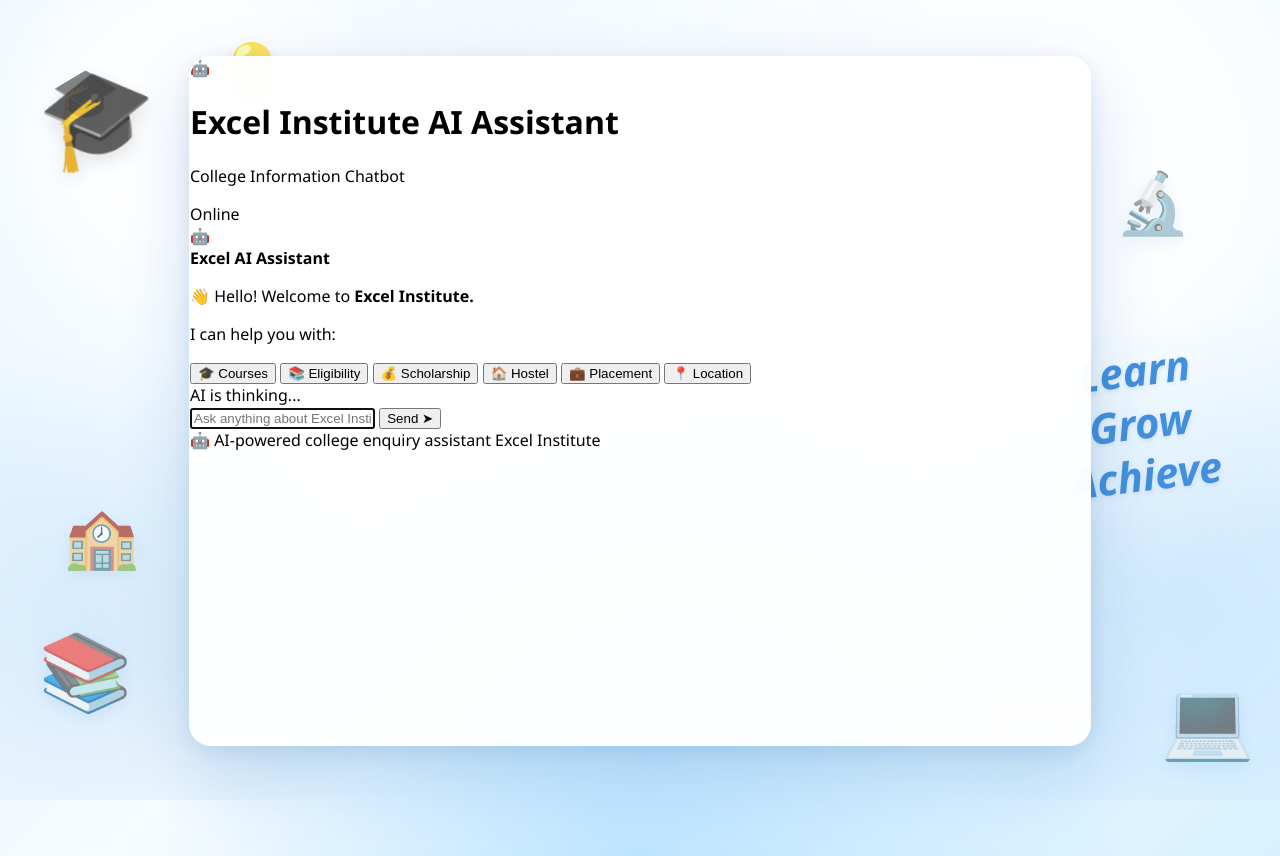
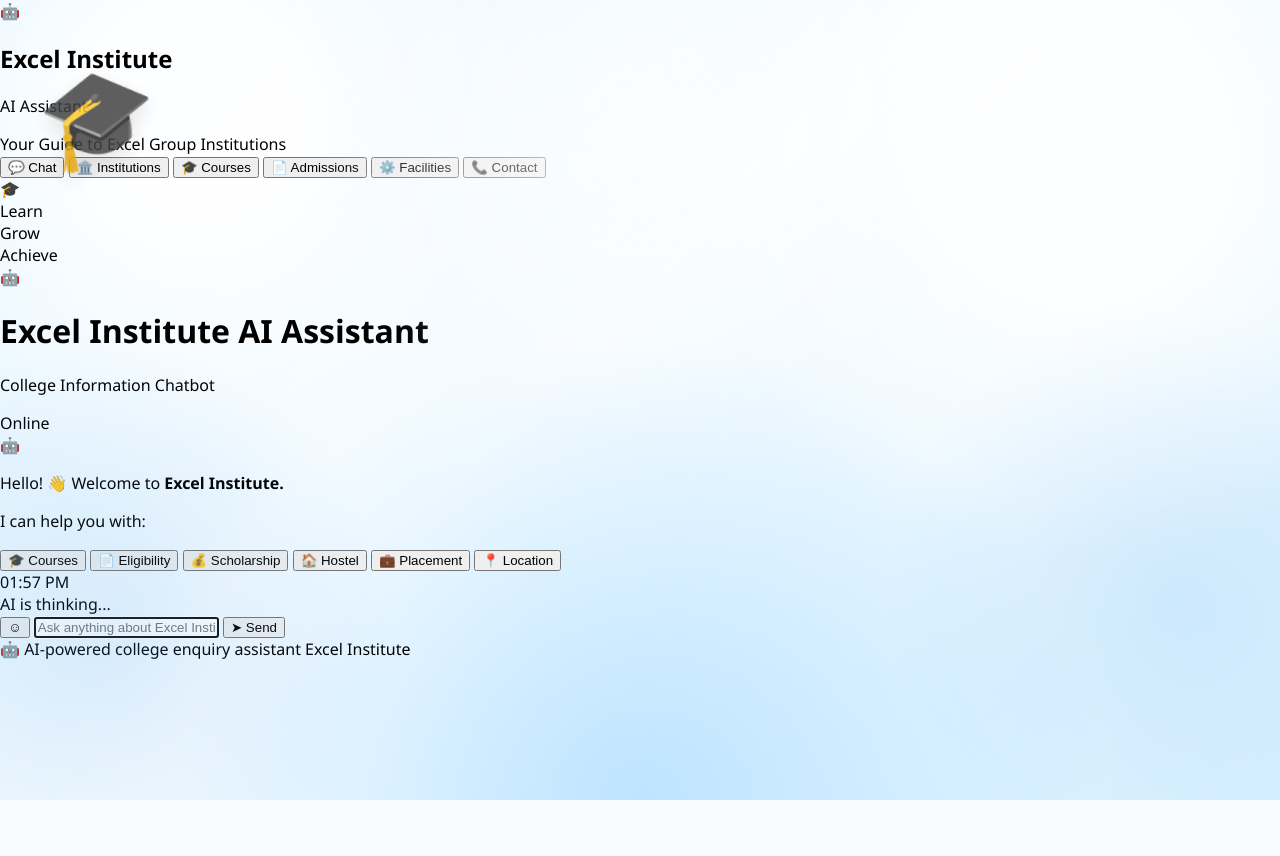
Before and after one commit to Prsasanth9644/excel-institute-ai-chatbot, a Flask app: page / in a window 1280 px wide. After the commit the page ends 800 px from the top, so only its background shows below. Run offline with Flask 3, Linux system fonts and the light colour scheme.

Commit message:
Refactor HTML structure and improve layout

```diff
--- a/templates/index.html
+++ b/templates/index.html
@@ -1,71 +1,120 @@
 <!DOCTYPE html>
 <html lang="en">
-
 <head>
-
     <meta charset="UTF-8">
-
-    <meta name="viewport"
-          content="width=device-width, initial-scale=1.0">
+    <meta name="viewport" content="width=device-width, initial-scale=1.0">
 
     <title>Excel Institute AI Assistant</title>
 
     <link rel="stylesheet"
           href="{{ url_for('static', filename='style.css') }}">
-
 </head>
-
 
 <body>
 
-    <!-- EDUCATION BACKGROUND -->
-    <div class="education-bg">
+<div class="app">
 
-        <div class="edu-icon graduation">🎓</div>
-        <div class="edu-icon books">📚</div>
-        <div class="edu-icon bulb">💡</div>
-        <div class="edu-icon science">🔬</div>
-        <div class="edu-icon laptop">💻</div>
-        <div class="edu-icon notebook">📖</div>
-        <div class="edu-icon school">🏫</div>
+    <!-- ================= SIDEBAR ================= -->
 
-        <div class="learn-text">
-            Learn<br>
-            Grow<br>
-            Achieve
+    <aside class="sidebar">
+
+        <div class="brand">
+
+            <div class="brand-icon">
+                🤖
+            </div>
+
+            <div>
+                <h2>Excel Institute</h2>
+                <p>AI Assistant</p>
+            </div>
+
+        </div>
+
+        <div class="side-description">
+            Your Guide to Excel Group Institutions
+        </div>
+
+
+        <nav class="menu">
+
+            <button class="menu-item active"
+                    onclick="showSection('chat')">
+                💬
+                <span>Chat</span>
+            </button>
+
+            <button class="menu-item"
+                    onclick="askQuestion('What institutions are available in Excel Group?')">
+                🏛️
+                <span>Institutions</span>
+            </button>
+
+            <button class="menu-item"
+                    onclick="askQuestion('What courses are available?')">
+                🎓
+                <span>Courses</span>
+            </button>
+
+            <button class="menu-item"
+                    onclick="askQuestion('What is the admission procedure?')">
+                📄
+                <span>Admissions</span>
+            </button>
+
+            <button class="menu-item"
+                    onclick="askQuestion('What facilities are available?')">
+                ⚙️
+                <span>Facilities</span>
+            </button>
+
+            <button class="menu-item"
+                    onclick="askQuestion('What is the contact information?')">
+                📞
+                <span>Contact</span>
+            </button>
+
+        </nav>
+
+
+        <div class="sidebar-bottom">
+
+            <div class="graduation-icon">
+                🎓
+            </div>
+
+            <div>Learn</div>
+            <div>Grow</div>
+            <div>Achieve</div>
+
+        </div>
+
+    </aside>
+
+
+    <!-- ================= MAIN CHAT ================= -->
+
+    <main class="chat-panel">
+
+        <!-- HEADER -->
+
+        <header class="chat-header">
+
+            <div class="header-left">
+
+                <div class="header-bot">
+                    🤖
+                </div>
+
+                <div>
+                    <h1>Excel Institute AI Assistant</h1>
+                    <p>College Information Chatbot</p>
                 </div>
 
             </div>
 
 
-    <!-- MAIN CHATBOT -->
-
-    <div class="chat-container">
-
-
-        <!-- HEADER -->
-
-        <div class="chat-header">
-
-            <div class="bot-logo">
-                🤖
-            </div>
-
-
-            <div class="header-text">
-
-                <h1>
-                    Excel Institute AI Assistant
-                </h1>
-
-                <p>
-                    College Information Chatbot
-                </p>
-
-            </div>
-
-
-            <div class="online-status">
+            <div class="online">
 
                 <span></span>
 
@@ -73,84 +122,61 @@
 
             </div>
 
-        </div>
-
+        </header>
 
 
         <!-- CHAT AREA -->
 
-        <div
-            class="chat-box"
-            id="chat-box"
-        >
+        <section class="chat-box"
+                 id="chat-box">
 
-            <div class="message bot-message">
 
-                <div class="message-icon">
+            <!-- BOT WELCOME MESSAGE -->
+
+            <div class="message-row bot-row">
+
+                <div class="avatar">
                     🤖
                 </div>
 
 
-                <div class="message-content">
+                <div>
 
-                    <strong>
-                        Excel AI Assistant
-                    </strong>
-
+                    <div class="message bot-message">
 
                         <p>
-                        👋 Hello! Welcome to
-                        <b>Excel Institute.</b>
+                            Hello! 👋 Welcome to
+                            <strong>Excel Institute.</strong>
                         </p>
-
 
                         <p>
                             I can help you with:
                         </p>
 
 
-                    <!-- QUICK BUTTONS -->
+                        <div class="quick-buttons">
 
-                    <div class="quick-topics">
-
-                        <button
-                            onclick="askQuestion('What courses are available?')"
-                        >
+                            <button onclick="askQuestion('What courses are available?')">
                                 🎓 Courses
                             </button>
 
-
-                        <button
-                            onclick="askQuestion('BCA eligibility')"
-                        >
-                            📚 Eligibility
+                            <button onclick="askQuestion('What is the eligibility?')">
+                                📄 Eligibility
                             </button>
 
-
-                        <button
-                            onclick="askQuestion('What scholarships are available?')"
-                        >
+                            <button onclick="askQuestion('What scholarships are available?')">
                                 💰 Scholarship
                             </button>
 
-
-                        <button
-                            onclick="askQuestion('Is hostel available?')"
-                        >
+                            <button onclick="askQuestion('Is hostel available?')">
                                 🏠 Hostel
                             </button>
 
-
-                        <button
-                            onclick="askQuestion('What about placements?')"
-                        >
+                            <button onclick="askQuestion('What about placement?')">
                                 💼 Placement
                             </button>
 
-
-                        <button
-                            onclick="askQuestion('Where is Excel College located?')"
-                        >
+                            <button onclick="askQuestion('Where is Excel Institute located?')">
                                 📍 Location
                             </button>
 
@@ -158,34 +184,40 @@
 
                     </div>
 
+                    <div class="time">
+                        <span id="welcome-time"></span>
                     </div>
 
                 </div>
 
+            </div>
+
+        </section>
 
 
         <!-- TYPING -->
 
-        <div
-            id="typing-indicator"
-            class="typing-indicator"
-        >
+        <div id="typing-indicator"
+             class="typing">
 
             <span></span>
             <span></span>
             <span></span>
 
-            <label>
-                AI is thinking...
-            </label>
+            <label>AI is thinking...</label>
 
         </div>
 
 
-
         <!-- INPUT -->
 
-        <div class="input-area">
+        <div class="input-section">
+
+            <div class="input-wrapper">
+
+                <button class="emoji-button">
+                    ☺
+                </button>
 
                 <input
                     type="text"
@@ -194,27 +226,23 @@
                     autocomplete="off"
                 >
 
-
                 <button
                     id="send-btn"
-                onclick="sendMessage()"
-            >
+                    onclick="sendMessage()">
 
-                Send
-
-                <span>
                     ➤
-                </span>
+                    <span>Send</span>
 
                 </button>
 
             </div>
 
+        </div>
 
 
         <!-- FOOTER -->
 
-        <div class="chat-footer">
+        <footer>
 
             <span>
                 🤖 AI-powered college enquiry assistant
@@ -224,13 +252,40 @@
                 Excel Institute
             </span>
 
-        </div>
+        </footer>
+
+    </main>
 
 </div>
 
 
 <script src="{{ url_for('static', filename='script.js') }}"></script>
 
+<script>
+
+    const timeElement =
+        document.getElementById("welcome-time");
+
+    const now = new Date();
+
+    timeElement.textContent =
+        now.toLocaleTimeString([], {
+            hour: "2-digit",
+            minute: "2-digit"
+        });
+
+
+    function showSection(section) {
+
+        if (section === "chat") {
+
+            document.getElementById("message").focus();
+
+        }
+
+    }
+
+</script>
+
 </body>
-
 </html>
```
Lines whose indentation alone changed are shown as unchanged.
